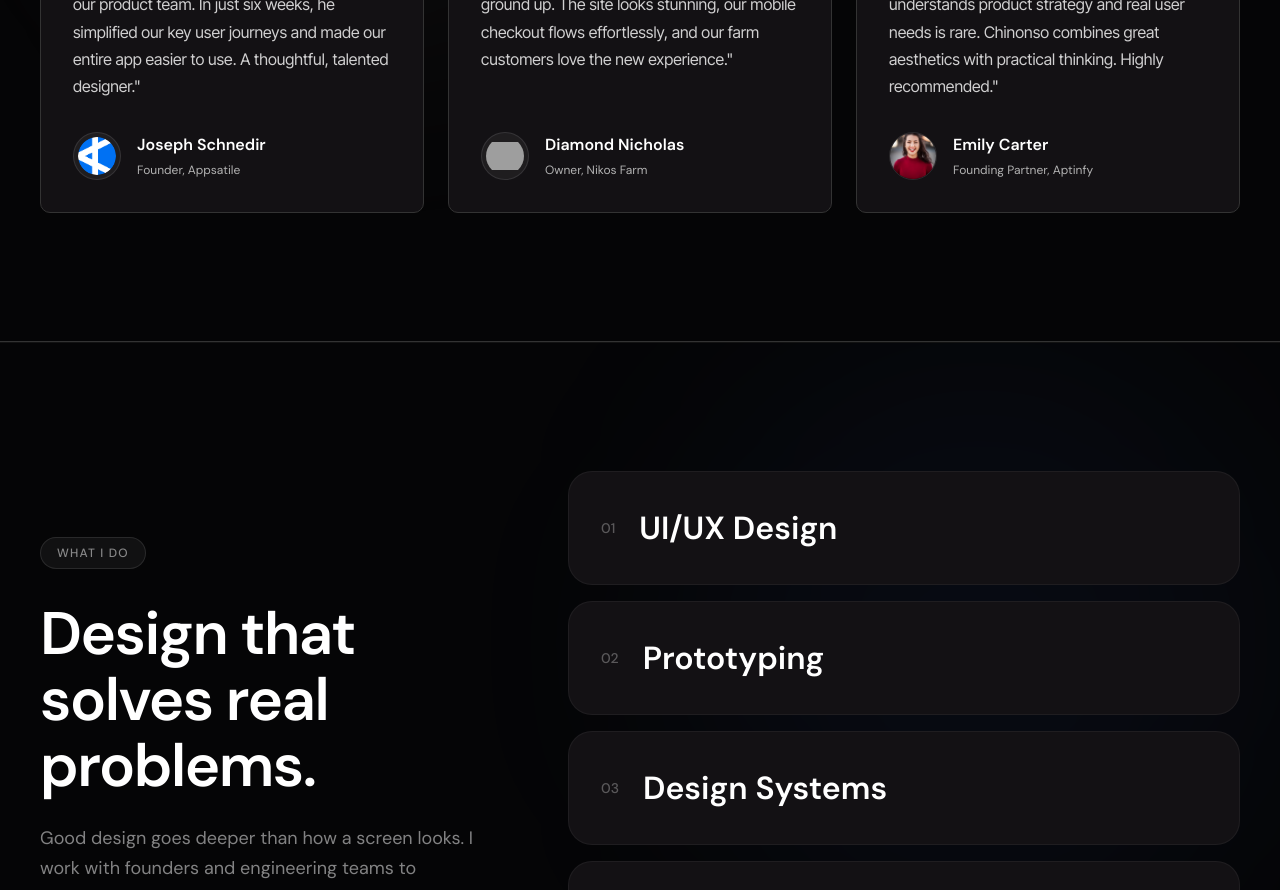
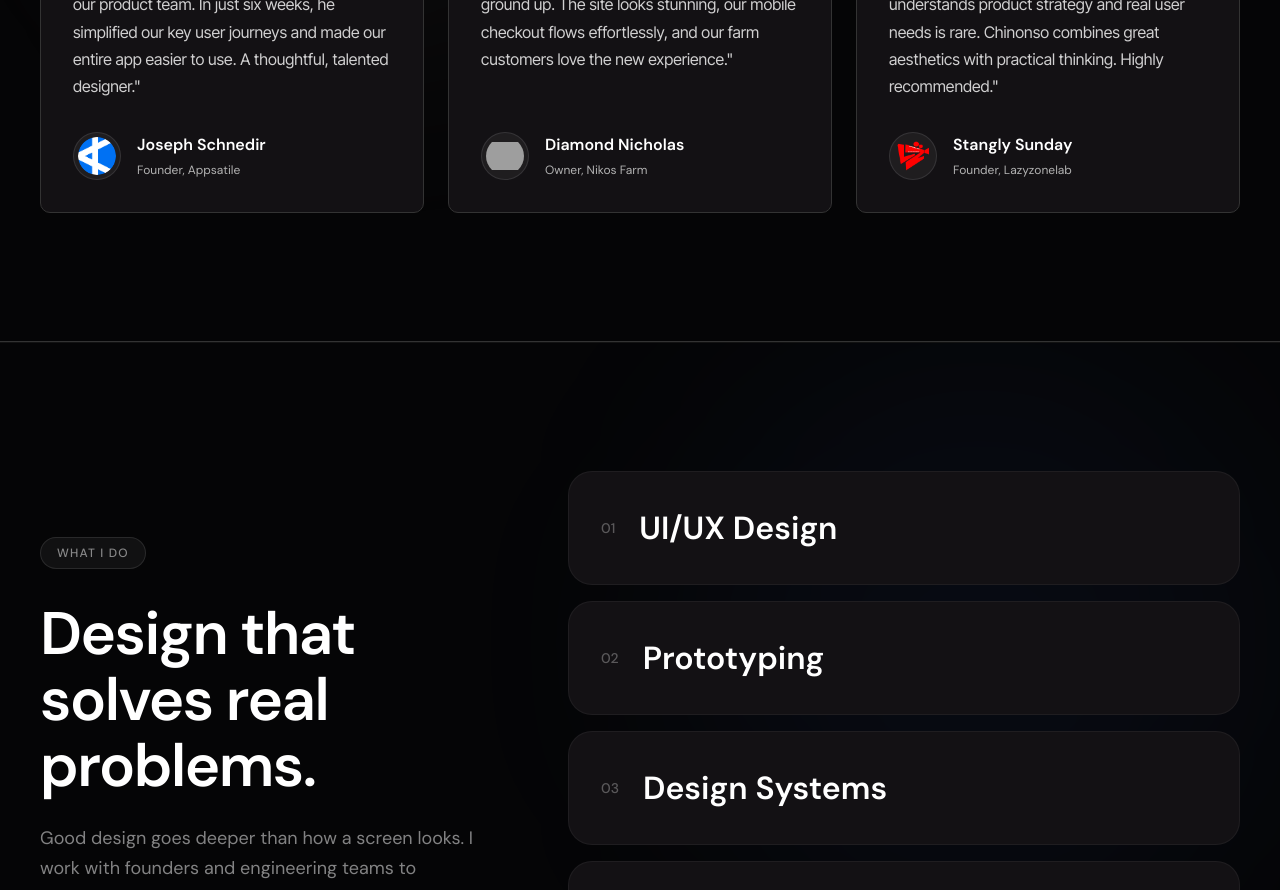
Before and after one commit to Manlikenonso1/Myportfolio, a React (Vite) app: page / in a window 1280 px wide. Shown: the part 3460-4350 px from the top of the page. Built offline with nearby package versions, Linux system fonts and the light colour scheme; grey boxes are pictures that could not be loaded.

Commit message:
Update Aptinfy testimonial to Lazyzonelab with founder Stangly Sunday and logo

```diff
--- a/src/components/sections/Testimonials.jsx
+++ b/src/components/sections/Testimonials.jsx
@@ -15,9 +15,9 @@
   },
   {
     quote: "Finding a designer who genuinely understands product strategy and real user needs is rare. Chinonso combines great aesthetics with practical thinking. Highly recommended.",
-    name: "Emily Carter",
-    role: "Founding Partner, Aptinfy",
-    avatar: "/avatar3.jpg"
+    name: "Stangly Sunday",
+    role: "Founder, Lazyzonelab",
+    avatar: "/lazyzonelab-logo.png"
   }
 ];
 
--- a/src/pages/ProjectDetails.jsx
+++ b/src/pages/ProjectDetails.jsx
@@ -187,7 +187,7 @@
         }
       ],
       reviews: [
-        { name: "Devin Vance", role: "Co-Founder, LazyZoneLabs", text: "Chinonso designed a clean, high-performance workspace that our creator community loves. He took complex AI pipelines and made them feel effortless and intuitive to use." },
+        { name: "Stangly Sunday", role: "Founder, Lazyzonelab", avatar: "/lazyzonelab-logo.png", text: "Chinonso designed a clean, high-performance workspace that our creator community loves. He took complex AI pipelines and made them feel effortless and intuitive to use." },
         { name: "Elena Rostova", role: "Head of Product", text: "The studio audio controls and video clipping timeline Chinonso designed solved our biggest UX bottleneck. Our engagement numbers jumped significantly after this release." },
         { name: "Marcus Chen", role: "Lead Full-Stack Engineer", text: "The component architecture and state specs Chinonso handed off were rock solid. Handover was seamless, and building the dark UI was faster than any previous sprint." }
       ]
--- a/src/pages/Projects.jsx
+++ b/src/pages/Projects.jsx
@@ -131,7 +131,7 @@
           {[
             { name: "Joseph Schnedir", role: "Founder, Appsatile", avatar: "/appsatile-logo.png", text: "Chinonso has a rare ability to understand complex product requirements and translate them into clean, intuitive screens. Working with him was an absolute pleasure." },
             { name: "Diamond Nicholas", role: "Owner, Nikos Farm", avatar: "/nikos-farm-logo.png", text: "Chinonso delivered ahead of schedule with exceptional quality. The new storefront interface has received overwhelmingly positive feedback from our customers." },
-            { name: "Cody Fisher", role: "VP of Engineering, Aptinfy", avatar: "/avatar3.jpg", text: "Chinonso brought clarity and structure to our brand and product UI. He communicates clearly, delivers on time, and makes the whole process easy." }
+            { name: "Stangly Sunday", role: "Founder, Lazyzonelab", avatar: "/lazyzonelab-logo.png", text: "Chinonso brought clarity and structure to our brand and product UI. He communicates clearly, delivers on time, and makes the whole process easy." }
           ].map((quote, i) => (
             <FadeIn key={i} delay={i * 0.1}>
               <div className="bg-[var(--card)] p-8 rounded-2xl border border-[var(--border)] h-full flex flex-col justify-between hover:border-white/20 transition-colors">
```
Also changed, not shown: public/lazyzonelab-logo.png (added).
